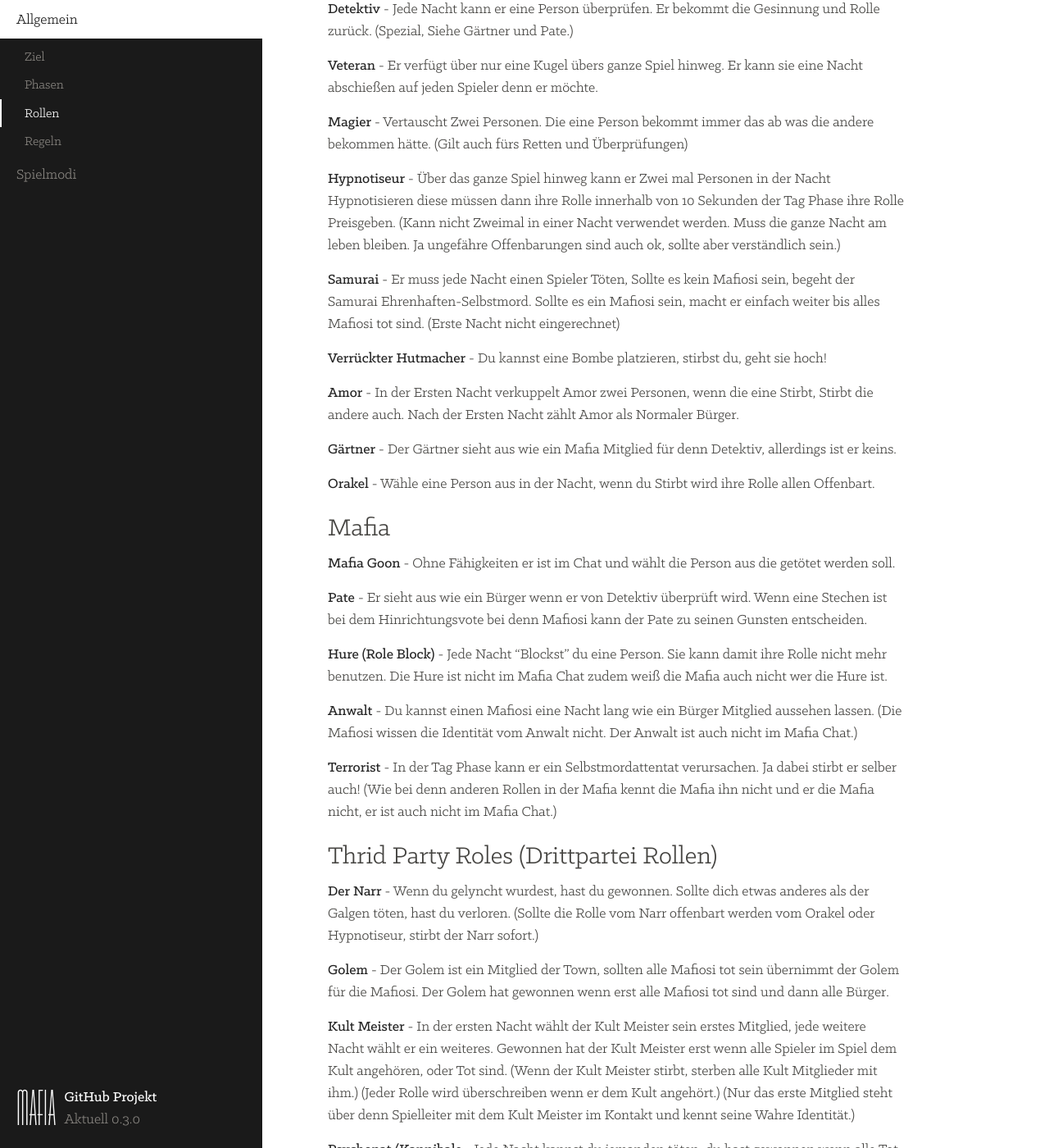
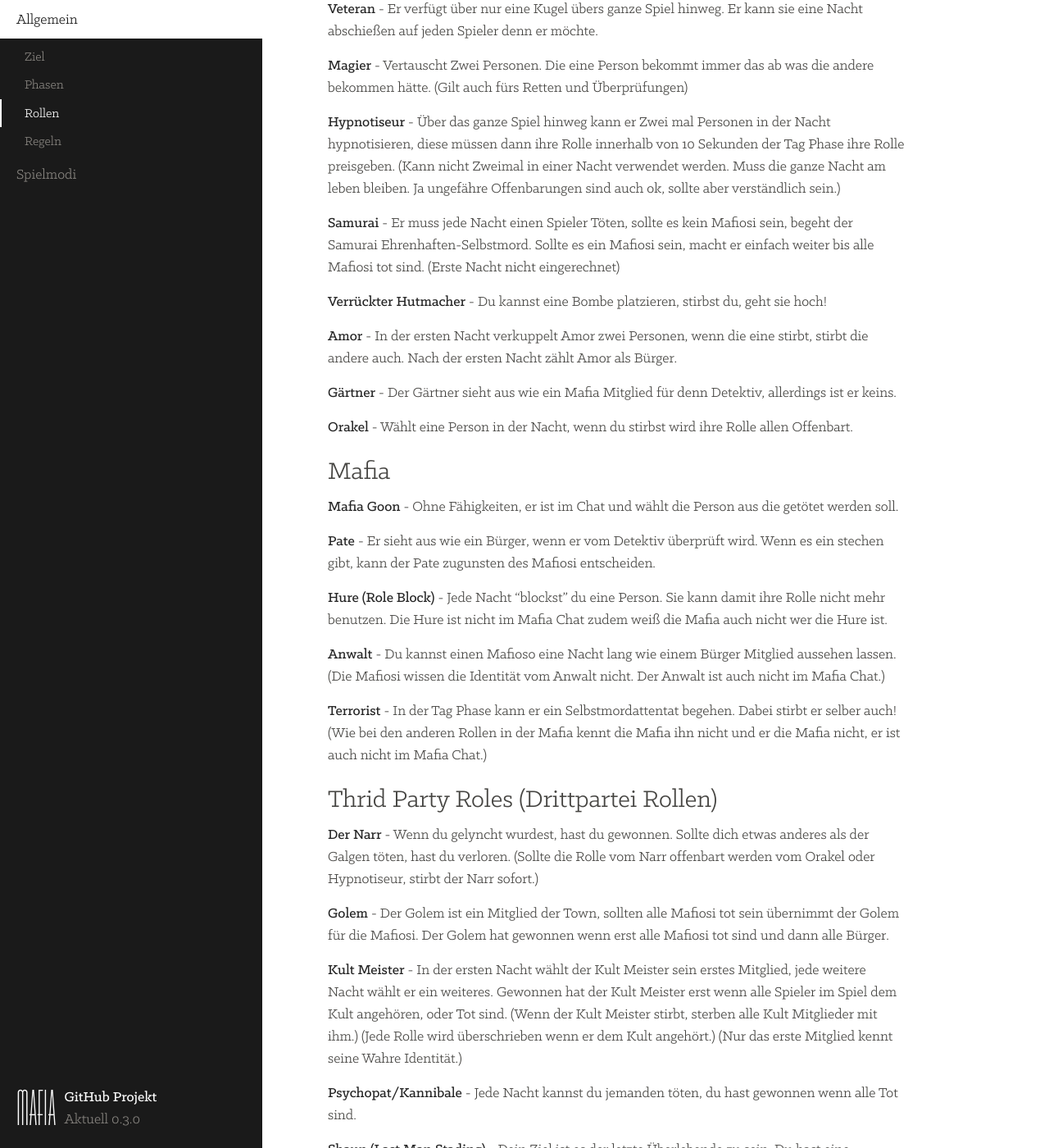
Before and after one commit to gamekeller/mafia, a Jekyll site: the page built from index.md, in a window 1280 px wide and 1400 px high, scrolled down 1512 px. Shown: the whole window at 82% size. Built offline with Jekyll 4.4.1, drawn with Linux system fonts in a browser that asks for light colours; Markdown is read by kramdown in place of the engine named in the settings; some of the changed text lies outside the part shown.

Commit message:
Gramma/Spelling Check

```diff
--- a/index.md
+++ b/index.md
@@ -3,6 +3,7 @@
 title: Allgemein
 base_url: "./"
 ---
+
 
 # <a id="goal"></a>Ziel
 
@@ -20,26 +21,25 @@
 
 ## Nacht
 In der Nacht werde die Nachtaktionen gemacht.
-Also die Mafiosi bringen eine Person um, der Arzt probiert jemanden zu retten,
-der Cop überprüft jemanden und so weiter und so fort.
+Die Mafiosi bringen eine Person um, der Arzt probiert jemanden zu retten,
+der Cop überprüft jemanden usw..
 
 Der Morgen (Zwischen Phase)
-In der Phase werden nur die Nächtlichen toten verkündet.
+In der Phase werden nur die Nächtlichen Verstorbenen verkündet.
 
 ## Tag
-Am Tag können die alle Spieler im Spiel Personen erst Nominieren und dann Lynchen. Es können soviele Personen Nominiert werden wie die Spieler lust haben. Allerdings darf nur eine gelyncht werden. Eine Nominierte Person verteidigt sich dann, danach wir der Lynch Vote gemacht ob sie schuldig oder unschuldig ist.
+Am Tag können alle Spieler im Spiel Personen erst Nominieren und dann Lynchen. Es können soviele Personen Nominiert werden wie die Spieler Lust haben. Allerdings darf nur eine Person gelyncht werden. Eine Nominierte Person verteidigt sich dann, danach wir der Lynch-Vote gemacht ob sie schuldig oder unschuldig ist.
 
 Hinrichtung und wieder Nacht (Zwischen Phase)
-Der Spielleiter gibt kurz bekannt wer gestorben ist nach der Tag Phase und danach startet auch wieder die Nacht.
+Der Spielleiter gibt kurz bekannt wer gestorben ist in der Tag Phase, danach startet auch wieder die Nacht.
 
 So geht es weiter, bis eine Fraktion gewonnen hat.
 
 
-- Es wird meistens die Anzahl der Spieler genommen und durch Vier geteilt um die Mafiosi Anzahl heraus zu finden. Allerdings gibt es da auch von Spielleiter zu Spielleiter auch andere Regelungen und Variationen.
+- Es wird meistens die Anzahl der Spieler genommen und durch Vier geteilt um die Mafiosi Anzahl zu bestimmen.
+- Die Anzahl der Mafiosi minus eins ergibt die Anzahl der Spezial Rollen.
 
-- Außerdem wird auch die Anzahl der Mafiosi genommen Minus Eins Ergibt die Anzahl der Spezial Rollen.
-
-- Als Gesinnung/Fraktion/Partei gibt es natürlich die Town also die Bürger und natürlich die Mafiosi wobei auch hier wieder Variationen vorkommen können mit Thrid Party Roles also mit Drittpartei Rollen wie zum beispiel Golem oder Kult Meister.
+- Als Gesinnung/Fraktion/Partei gibt es natürlich die Town, die Bürger und die Mafiosi, wobei auch hier wieder Variationen vorkommen können, mit Thrid Party Roles, die Drittpartei Rollen wie der Golem oder Kult Meister.
 
 ---
 
@@ -59,29 +59,30 @@
 
 **Magier** - Vertauscht Zwei Personen. Die eine Person bekommt immer das ab was die andere bekommen hätte. (Gilt auch fürs Retten und Überprüfungen)
 
-**Hypnotiseur** - Über das ganze Spiel hinweg kann er Zwei mal Personen in der Nacht Hypnotisieren diese müssen dann ihre Rolle innerhalb von 10 Sekunden der Tag Phase ihre Rolle Preisgeben. (Kann nicht Zweimal in einer Nacht verwendet werden. Muss die ganze Nacht am leben bleiben. Ja ungefähre Offenbarungen sind auch ok, sollte aber verständlich sein.)
+**Hypnotiseur** - Über das ganze Spiel hinweg kann er Zwei mal Personen in der Nacht hypnotisieren, diese müssen dann ihre Rolle innerhalb von 10 Sekunden der Tag Phase ihre Rolle preisgeben. (Kann nicht Zweimal in einer Nacht verwendet werden. Muss die ganze Nacht am leben bleiben. Ja ungefähre Offenbarungen sind auch ok, sollte aber verständlich sein.)
 
-**Samurai** - Er muss jede Nacht einen Spieler Töten, Sollte es kein Mafiosi sein, begeht der Samurai Ehrenhaften-Selbstmord. Sollte es ein Mafiosi sein, macht er einfach weiter bis alles Mafiosi tot sind. (Erste Nacht nicht eingerechnet)
+**Samurai** - Er muss jede Nacht einen Spieler Töten, sollte es kein Mafiosi sein, begeht der Samurai Ehrenhaften-Selbstmord. Sollte es ein Mafiosi sein, macht er einfach weiter bis alle Mafiosi tot sind. (Erste Nacht nicht eingerechnet)
 
 **Verrückter Hutmacher** - Du kannst eine Bombe platzieren, stirbst du, geht sie hoch!
 
-**Amor** - In der Ersten Nacht verkuppelt Amor zwei Personen, wenn die eine Stirbt, Stirbt die andere auch. Nach der Ersten Nacht zählt Amor als Normaler Bürger.
+**Amor** - In der ersten Nacht verkuppelt Amor zwei Personen, wenn die eine stirbt, stirbt die andere auch. Nach der ersten Nacht zählt Amor als Bürger.
 
 **Gärtner** - Der Gärtner sieht aus wie ein Mafia Mitglied für denn Detektiv, allerdings ist er keins.
 
-**Orakel** - Wähle eine Person aus in der Nacht, wenn du Stirbt wird ihre Rolle allen Offenbart.
+**Orakel** - Wählt eine Person in der Nacht, wenn du stirbst wird ihre Rolle allen Offenbart.
+
 
 ## Mafia
 
-**Mafia Goon** - Ohne Fähigkeiten er ist im Chat und wählt die Person aus die getötet werden soll.
+**Mafia Goon** - Ohne Fähigkeiten, er ist im Chat und wählt die Person aus die getötet werden soll.
 
-**Pate** - Er sieht aus wie ein Bürger wenn er von Detektiv überprüft wird. Wenn eine Stechen ist bei dem Hinrichtungsvote bei denn Mafiosi kann der Pate zu seinen Gunsten entscheiden.
+**Pate** - Er sieht aus wie ein Bürger, wenn er vom Detektiv überprüft wird. Wenn es ein stechen gibt, kann der Pate zugunsten des Mafiosi entscheiden.
 
-**Hure (Role Block)** - Jede Nacht "Blockst" du eine Person. Sie kann damit ihre Rolle nicht mehr benutzen. Die Hure ist nicht im Mafia Chat zudem weiß die Mafia auch nicht wer die Hure ist.
+**Hure (Role Block)** - Jede Nacht "blockst" du eine Person. Sie kann damit ihre Rolle nicht mehr benutzen. Die Hure ist nicht im Mafia Chat zudem weiß die Mafia auch nicht wer die Hure ist.
 
-**Anwalt** - Du kannst einen Mafiosi eine Nacht lang wie ein Bürger Mitglied aussehen lassen. (Die Mafiosi wissen die Identität vom Anwalt nicht. Der Anwalt ist auch nicht im Mafia Chat.)
+**Anwalt** - Du kannst einen Mafioso eine Nacht lang wie einem Bürger Mitglied aussehen lassen. (Die Mafiosi wissen die Identität vom Anwalt nicht. Der Anwalt ist auch nicht im Mafia Chat.)
 
-**Terrorist** - In der Tag Phase kann er ein Selbstmordattentat verursachen. Ja dabei stirbt er selber auch! (Wie bei denn anderen Rollen in der Mafia kennt die Mafia ihn nicht und er die Mafia nicht, er ist auch nicht im Mafia Chat.)
+**Terrorist** - In der Tag Phase kann er ein Selbstmordattentat begehen. Dabei stirbt er selber auch! (Wie bei den anderen Rollen in der Mafia kennt die Mafia ihn nicht und er die Mafia nicht, er ist auch nicht im Mafia Chat.)
 
 ## Thrid Party Roles (Drittpartei Rollen)
 
@@ -89,20 +90,21 @@
 
 **Golem** - Der Golem ist ein Mitglied der Town, sollten alle Mafiosi tot sein übernimmt der Golem für die Mafiosi. Der Golem hat gewonnen wenn erst alle Mafiosi tot sind und dann alle Bürger.
 
-**Kult Meister** - In der ersten Nacht wählt der Kult Meister sein erstes Mitglied,  jede weitere Nacht wählt er ein weiteres. Gewonnen hat der Kult Meister erst wenn alle Spieler im Spiel dem Kult angehören, oder Tot sind. (Wenn der Kult Meister stirbt, sterben alle Kult Mitglieder mit ihm.) (Jeder Rolle wird überschreiben wenn er dem Kult angehört.) (Nur das erste Mitglied steht über denn Spielleiter mit dem Kult Meister im Kontakt und kennt seine Wahre Identität.)
+**Kult Meister** - In der ersten Nacht wählt der Kult Meister sein erstes Mitglied,  jede weitere Nacht wählt er ein weiteres. Gewonnen hat der Kult Meister erst wenn alle Spieler im Spiel dem Kult angehören, oder Tot sind. (Wenn der Kult Meister stirbt, sterben alle Kult Mitglieder mit ihm.) (Jede Rolle wird überschrieben wenn er dem Kult angehört.) (Nur das erste Mitglied kennt seine Wahre Identität.)
 
 **Psychopat/Kannibale** - Jede Nacht kannst du jemanden töten, du hast gewonnen wenn alle Tot sind.
 
-**Shaun (Last Man Stading)** - Dein Ziel ist es der Letzte überlebende zu sein. Du hast eine Schusssichere Weste, dir wird aber nicht mitgeteilt wenn sie Leer ist.
+**Shaun (Last Man Stading)** - Dein Ziel ist es der letzte Überlebende zu sein. Du hast eine Schusssichere Weste die einen Schuss aushält, dir wird aber nicht mitgeteilt wenn sie verbraucht ist.
 
 ---
 
-# <a id="rules"></a>Regeln //Need update
+# <a id="rules"></a>Regeln
 
-1. Wenn die Nacht beginnt Muten sie ALLE Spieler und es wird Musik gespielt bis der Spielleiter alle Rollen "abgefragt hat."
-2. Seit Fair, Freundlich und Witzig. (Oh ja, und hört auf Wursti immer in der 0ten Nacht zu töten.)
-3. Mafiosi schreiben NUR Nachts im Chat!!!
-4. Wenn du fragen hast, bitte IM Private Chat mit dem Spielleiter fragen.
+1. Wenn die Nacht-Phase anfängt Muten sich alle außer der Spielleiter.
+2. Seit Fair, Freundlich und Witzig.
+3. Mafiosi schreiben NUR Nachts im Chat! (Mod killed)
+4. Wenn du fragen hast, bitte per Private Chat den Spielleiter fragen.
 5. Wer sich daneben benimmt wird von Spielleiter gekickt bzw. aus dem Spiel genommen. (Mod killed)
-6. Tote können nicht reden. (Leute die schon gestorben sind muten sich und schreiben NICHT Leute per Chat an die noch im Spiel sind.)
-7. Das Hosten ist echt schwer und manchmal dauert Nacht 0 ein bisschen also Quengelt nicht rum! Das ist so schon nicht ganz so easy!
+6. Tote Personen können nicht Reden und sollten sich bitte auch daran halten.
+7. Es wird nicht im Private Chat mit anderen Personen geschrieben während das Spiel noch läuft. Der Spielleiter kann jeder Zeit angeschrieben wieder.
+8. Das Hosten ist echt schwer und manchmal dauert die Nacht 0 ein bisschen also nervt nicht rum! Das ist so schon nicht ganz so easy!
```
Also changed, not shown: other parts of index.md (+2 -2 lines).
